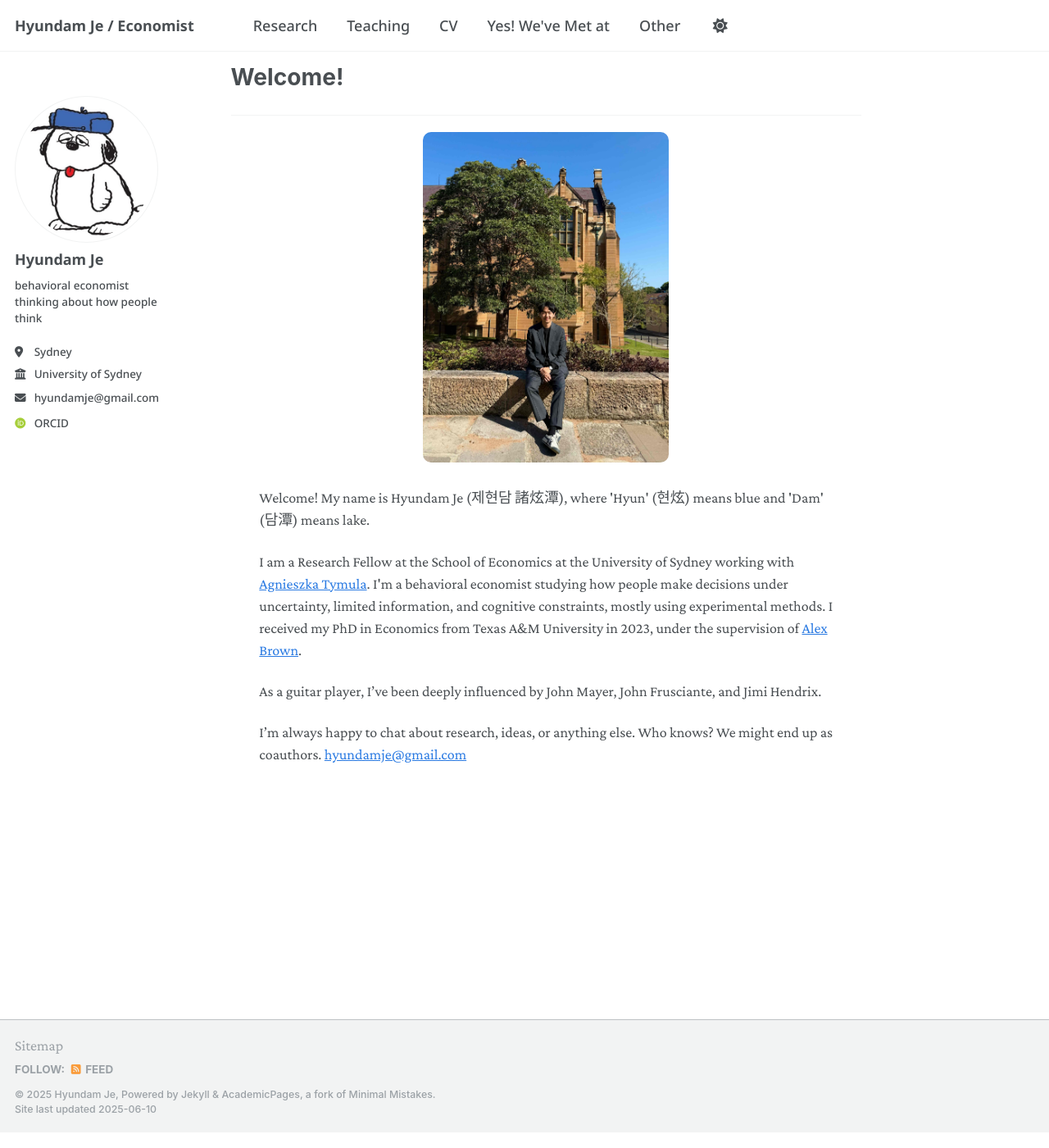
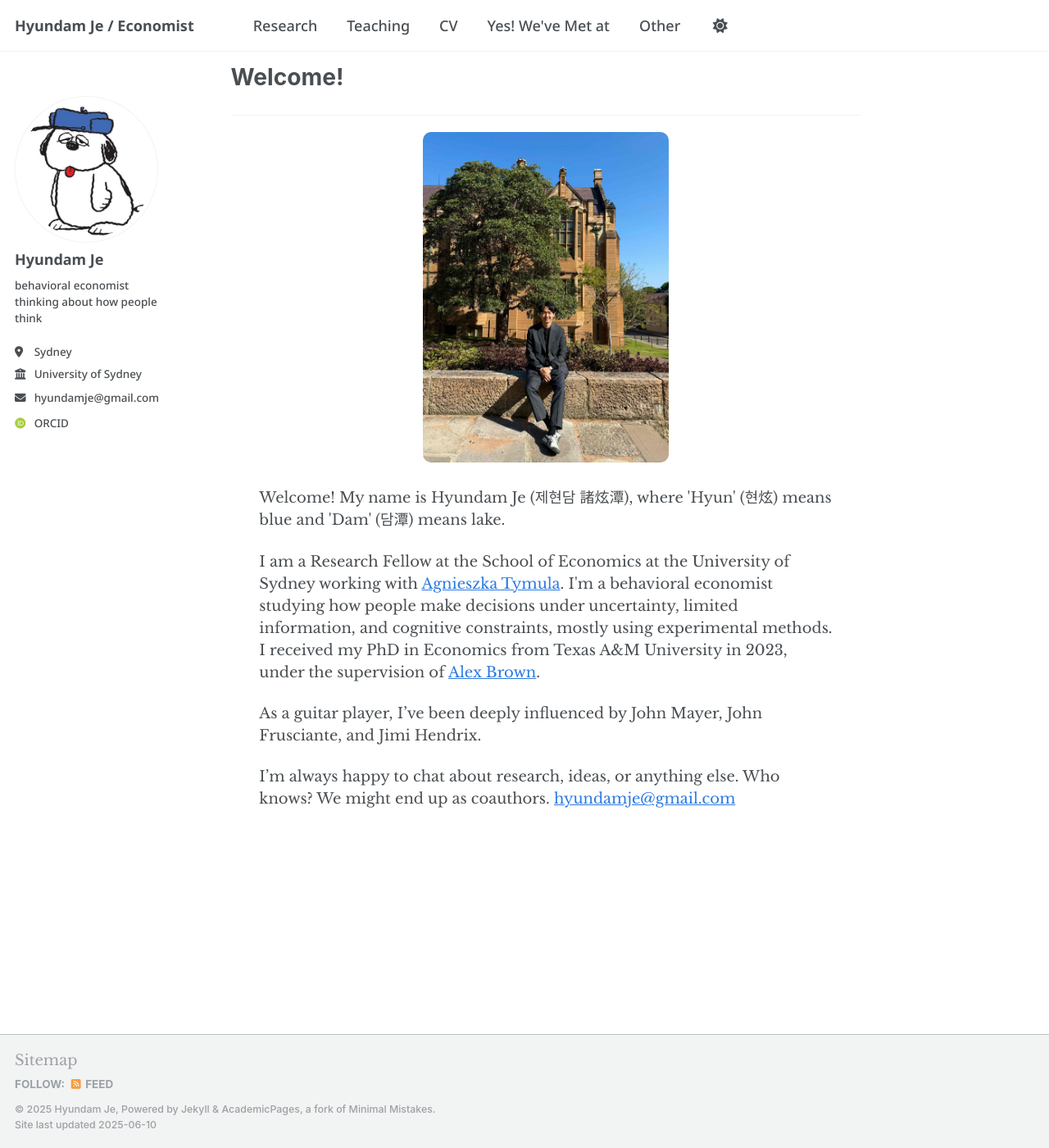
Before and after one commit to hyundamje/hyundamje.github.io, a Jekyll site: the page built from _pages/about.md, in a window 1280 px wide and 1400 px high, scrolled down 19 px. Shown: the whole window at 82% size. Built offline with Jekyll 4.4.1, drawn with Linux system fonts in a browser that asks for light colours; some web fonts are replaced.

Commit message:
Update _base.scss

```diff
--- a/_sass/layout/_base.scss
+++ b/_sass/layout/_base.scss
@@ -15,7 +15,7 @@ body {
   margin: 0;
   padding: $masthead-height 0 0;
   padding-bottom: 9em;
-  font-family: 'Crimson Pro', serif;
+  font-family: 'Libre Baskerville', serif;
   //  font-family: 'Source Serif 4', serif;
   // font-family: 'Cormorant Garamond', serif;
 
```
